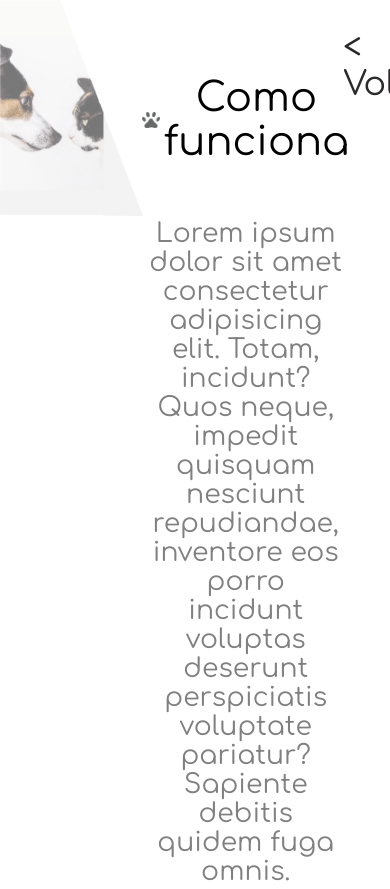
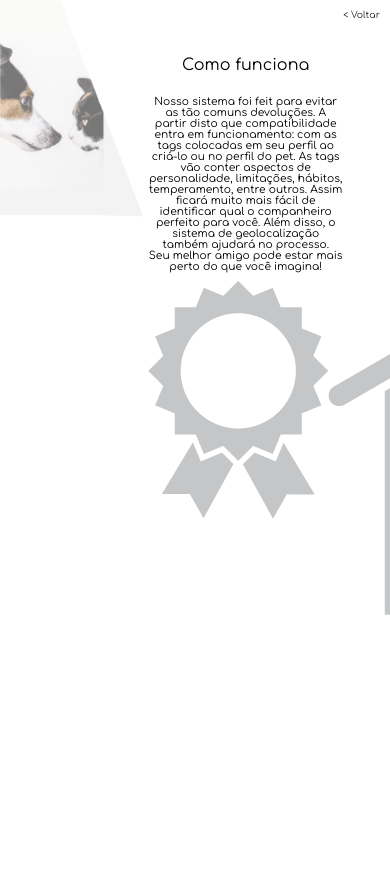
Before and after one commit to Monicadeemoraes/Finalizando, a website: page index/comofunc.html in a window 390 px wide. Shown: the top 889 px of the page. After the commit the page ends 844 px from the top, so only its background shows below. Drawn offline with Linux system fonts and the light colour scheme.

Commit message:
Finalizando responsividade

```diff
--- a/index/comofunc.css
+++ b/index/comofunc.css
@@ -37,7 +37,7 @@ h1{
 }
 h2{
     color: gray;
-    font-size: 20pt;
+    font-size: 12pt;
     font-weight: lighter;
 }
 #leg{
@@ -70,7 +70,7 @@ h2{
 
 .itens{
     display: flex;
-    height: 9%;
+    height: 6%;
 }
 
 .cabecalho{
@@ -88,3 +88,31 @@ a{
     font-family: 'Comfortaa', cursive;
 
 }
+
+@media (max-width:600px) {
+    .texto{
+        font-size: 8pt;
+        color:black;
+    }
+
+    .cf{
+        font-size: 12pt;
+    }
+    .voltar{
+        font-size: 7pt;
+    }
+    .coluna{
+        font-size: 5pt;
+    }
+
+    div#leg.leg{
+       display: none;
+    }
+
+
+
+    img.logo{
+        display: none;
+    }
+
+}
--- a/index/comofunc.html
+++ b/index/comofunc.html
@@ -18,12 +18,16 @@
         <div class=sobre >
             <div class="cabecalho">
                 <img class="logo" src="../imagens/simbolos/Pet logo.png" alt="patinha">
-                <h1>Como funciona</h1>
+                <h1 class="cf">Como funciona</h1>
             </div>
-            <h2>Lorem ipsum dolor sit amet consectetur adipisicing elit. Totam, incidunt? Quos neque,
-            impedit quisquam nesciunt repudiandae, inventore eos porro incidunt voluptas deserunt
-            perspiciatis voluptate pariatur? Sapiente debitis quidem fuga omnis.</h2>
-            <div id="itens">
+            <h2 class="texto">Nosso sistema foi feit para evitar as tão comuns devoluções. A partir disto que
+                compatibilidade entra em funcionamento: com as tags colocadas em seu perfil ao criá-lo
+                ou no perfil do pet. As tags vão conter aspectos de personalidade, limitações, hábitos,
+                temperamento, entre outros. Assim ficará muito mais fácil de identificar qual o companheiro
+                perfeito para você. Além disso, o sistema de geolocalização também ajudará no processo.<br>
+                Seu melhor amigo pode estar mais perto do que você imagina!
+            </h2>
+            <div class="coluna" id="itens">
                 <img class="itens" src="../imagens/simbolos/match.png" alt="">
 
                 <img class="itens" src="../imagens/simbolos/compa.png" alt="">
@@ -33,7 +37,7 @@
                 <img class="itens" src="../imagens/simbolos/geo.png" alt="">
 
             </div>
-            <div id="leg">
+            <div class="leg" id="leg">
                 <p>MATCH</p>
                 <p>COMPATIBILIDADE</p>
                 <p class="ad">ADOÇÃO</p>
@@ -42,7 +46,7 @@
             </div>
         </div>
         <div id="botaovoltar">
-            <a href="home.html"> < Voltar</a>
+            <a class="voltar" href="home.html"> < Voltar</a>
         </div>
     </section>
 </body>
--- a/index/contato.css
+++ b/index/contato.css
@@ -107,3 +107,27 @@ a{
     font-family: 'Comfortaa', cursive;
 
 }
+
+@media (max-width:800px) {
+    .voltar{
+        font-size: 7pt;
+    }
+    .logo{
+        display:none;
+    }
+    .cabecalho{
+        font-size: 10pt;
+    }
+
+    .form{
+        font-size: 7pt;
+    }
+
+    .form3{
+        font-size: 7pt;
+    }
+    .send{
+        font-size: 8pt;
+    }
+
+}
--- a/index/equipe.css
+++ b/index/equipe.css
@@ -91,4 +91,32 @@ a{
 
 .ajusteone {
     display: flex;
+    flex-direction: column;
+    justify-content: space-between;
 }
+
+@media (max-width:800px) {
+.voltar{
+    font-size: 7pt;
+}
+.logo{
+    display:none;
+}
+.cabecalho{
+    font-size: 12pt;
+}
+.equipea{
+    display: none;
+}
+.equipeb{
+    display: none;
+}
+.nome{
+    margin-left: 0%;
+}
+.nome:hover{
+    font-size: 20pt;
+    transition-duration: 1.5s;
+    color:rgba(0, 0, 0, 0.644);
+}
+}
--- a/index/home.css
+++ b/index/home.css
@@ -126,6 +126,7 @@ h1{
     width: 19vw;
     align-self: flex-start;
     border-radius: 2%;
+    text-align: center;
 }
 
 #barra a{
--- a/index/index.css
+++ b/index/index.css
@@ -50,3 +50,30 @@ a:hover{
     color:rgba(0, 0, 0, 0.644);
 
 }
+
+@media (max-width: 600px){
+    body{
+        background: none;
+        flex-direction: column;
+        align-items: center;
+        background-image: url(../imagens/simbolos/logohelpets.jpeg);
+        background-size: 75%;
+        background-repeat: no-repeat;
+        background-color: white;
+        background-position: center;
+    }
+    h2{
+        display:none;
+    }
+    div#patinha.patinha{
+        display:none;
+    }
+
+    .acesso{
+        font-size: 10pt;
+    }
+    a:hover{
+        font-size: 16pt;
+
+
+}
```
Also changed, not shown: index/contato.html (+2 -2 lines), index/equipe.html (+6 -6 lines), index/index.html (+2 -3 lines), imagens/download/landpage2.1entrada-01.jpg.
